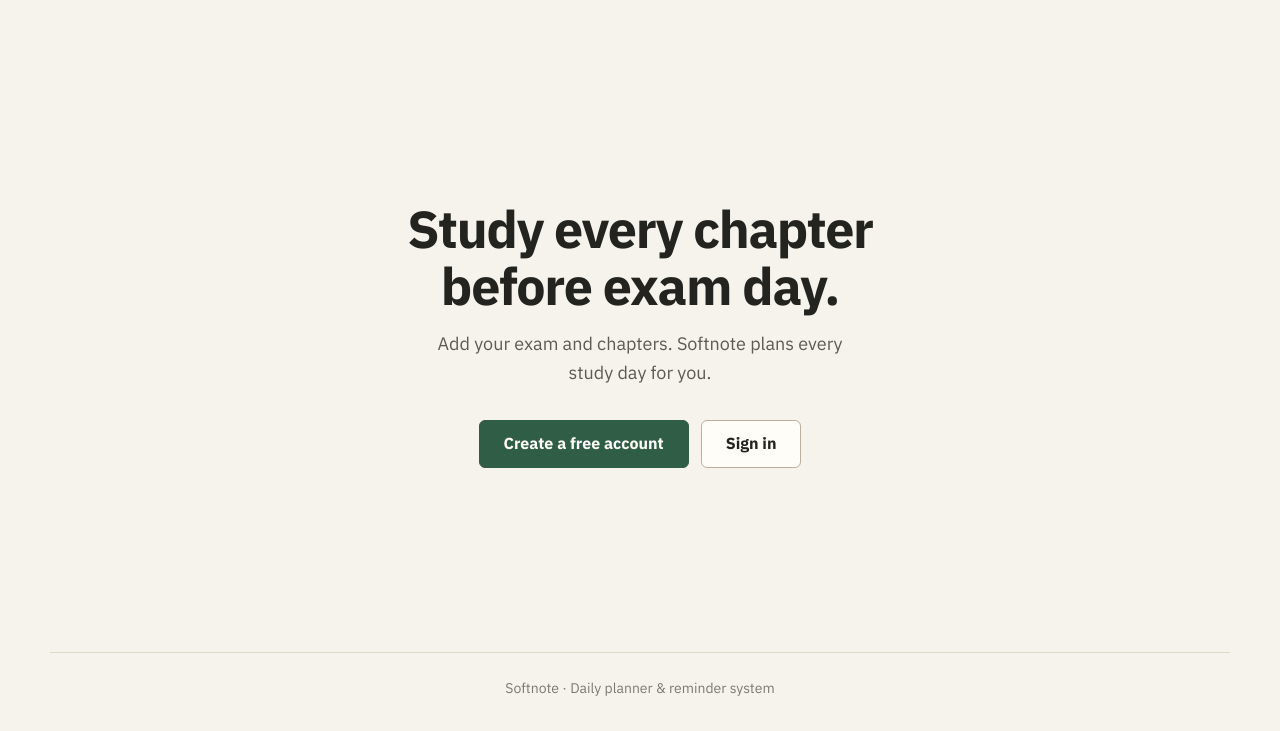
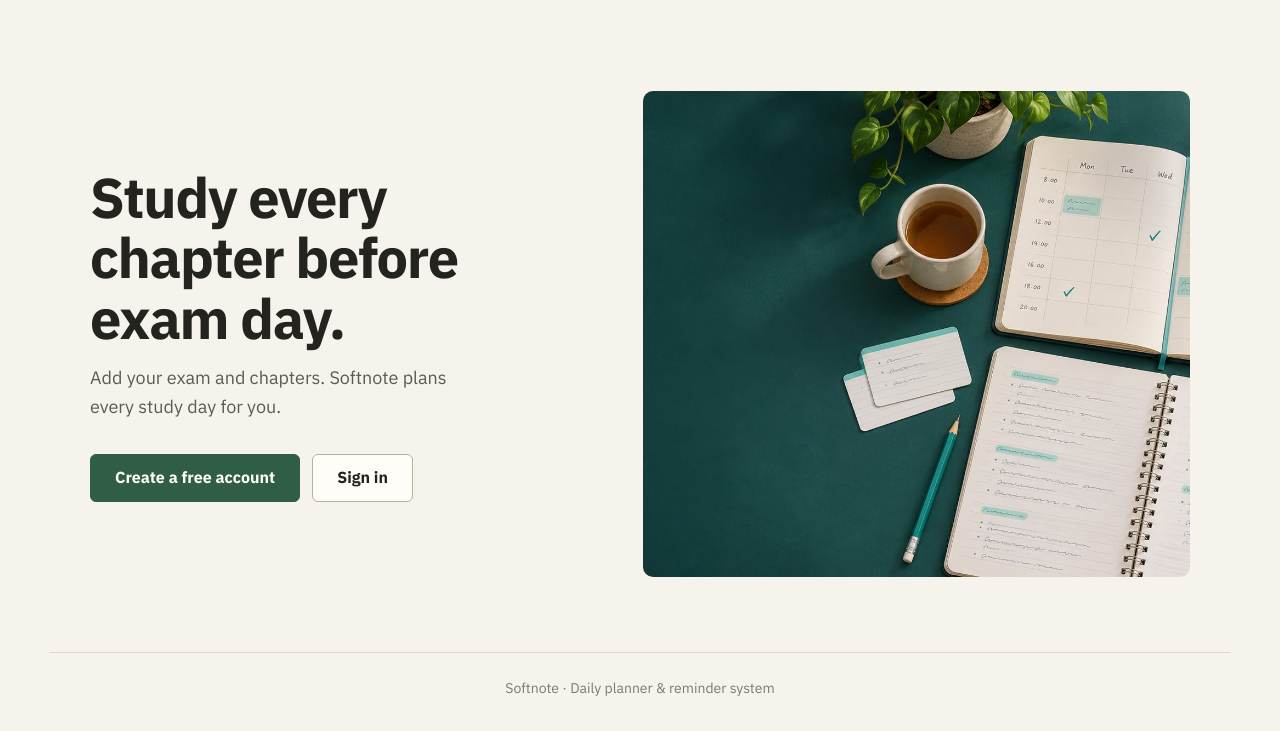
Before and after one commit to sanjidaanika-star/Softnote-Daily-planner-Reminder-system, a plain HTML site: page frontend/index.html in a window 1280 px wide. Shown: the part 69-800 px from the top of the page. Drawn offline with Linux system fonts and the light colour scheme.

Commit message:
Add the study photo beside the home page headline

```diff
--- a/frontend/css/style.css
+++ b/frontend/css/style.css
@@ -1077,13 +1077,20 @@ tr.is-completed .pill-today { background: var(--primary); color: var(--on-primar
 .public-page > main { flex: 1; padding-block: 24px 56px; }
 .public-page > footer { padding-block: 24px 32px; color: var(--text-3); font-size: 0.875rem; text-align: center; border-top: 1px solid var(--border); }
 
-/* Home */
-.public-home > main { display: grid; place-items: center; padding-block: 48px; }
-.hero { max-width: 640px; text-align: center; }
-.hero h1 { margin: 0 0 16px; font-size: clamp(2.25rem, 5vw, 3.25rem); font-weight: 700; line-height: 1.1; letter-spacing: -0.025em; text-wrap: balance; }
-.hero-lead { margin: 0 auto; max-width: 40ch; color: var(--text-2); font-size: 1.125rem; line-height: 1.6; }
-.home-actions { display: flex; flex-wrap: wrap; justify-content: center; gap: 12px; margin-top: 32px; }
+/* Home: text on the left, one calm photo on the right */
+.public-home > main { display: grid; align-items: center; padding-block: clamp(24px, 5vw, 56px); }
+.hero { display: grid; grid-template-columns: minmax(0, 1fr) minmax(0, 1.15fr); align-items: center; gap: clamp(32px, 6vw, 80px); }
+.hero h1 { max-width: 14ch; margin: 0 0 16px; font-size: clamp(2.25rem, 4.6vw, 3.5rem); font-weight: 700; line-height: 1.08; letter-spacing: -0.025em; text-wrap: balance; }
+.hero-lead { max-width: 36ch; margin: 0; color: var(--text-2); font-size: 1.125rem; line-height: 1.6; }
+.home-actions { display: flex; flex-wrap: wrap; gap: 12px; margin-top: 32px; }
 .home-actions a { min-height: 48px; padding: 12px 24px; font-size: 1rem; }
+.hero-photo { display: block; width: 100%; height: clamp(300px, 38vw, 500px); object-fit: cover; object-position: 62% center; border-radius: var(--radius-lg); }
+
+@media (max-width: 860px) {
+  .hero { grid-template-columns: minmax(0, 1fr); }
+  .hero h1 { max-width: 16ch; }
+  .hero-photo { height: clamp(220px, 50vw, 360px); }
+}
 
 @media (max-width: 640px) {
   .home-actions > a { flex: 1 1 100%; }
--- a/frontend/index.html
+++ b/frontend/index.html
@@ -9,7 +9,7 @@
   <link rel="preconnect" href="https://fonts.googleapis.com">
   <link rel="preconnect" href="https://fonts.gstatic.com" crossorigin>
   <link rel="stylesheet" href="https://fonts.googleapis.com/css2?family=IBM+Plex+Sans:wght@400;500;600;700&display=swap">
-  <link rel="stylesheet" href="/css/style.css?v=home-4">
+  <link rel="stylesheet" href="/css/style.css?v=home-5">
 </head>
 <body class="public-page public-home">
   <header>
@@ -19,12 +19,15 @@
 
   <main>
     <section class="hero" aria-labelledby="hero-heading">
-      <h1 id="hero-heading">Study every chapter before exam day.</h1>
-      <p class="hero-lead">Add your exam and chapters. Softnote plans every study day for you.</p>
-      <div class="home-actions">
-        <a class="primary-button" href="/register.html">Create a free account</a>
-        <a class="secondary-button" href="/login.html">Sign in</a>
+      <div class="hero-copy">
+        <h1 id="hero-heading">Study every chapter before exam day.</h1>
+        <p class="hero-lead">Add your exam and chapters. Softnote plans every study day for you.</p>
+        <div class="home-actions">
+          <a class="primary-button" href="/register.html">Create a free account</a>
+          <a class="secondary-button" href="/login.html">Sign in</a>
+        </div>
       </div>
+      <img class="hero-photo" src="/assets/hero-study.jpg" width="1774" height="887" alt="An open study planner and handwritten notes on a desk" fetchpriority="high" decoding="async">
     </section>
   </main>
 
```
